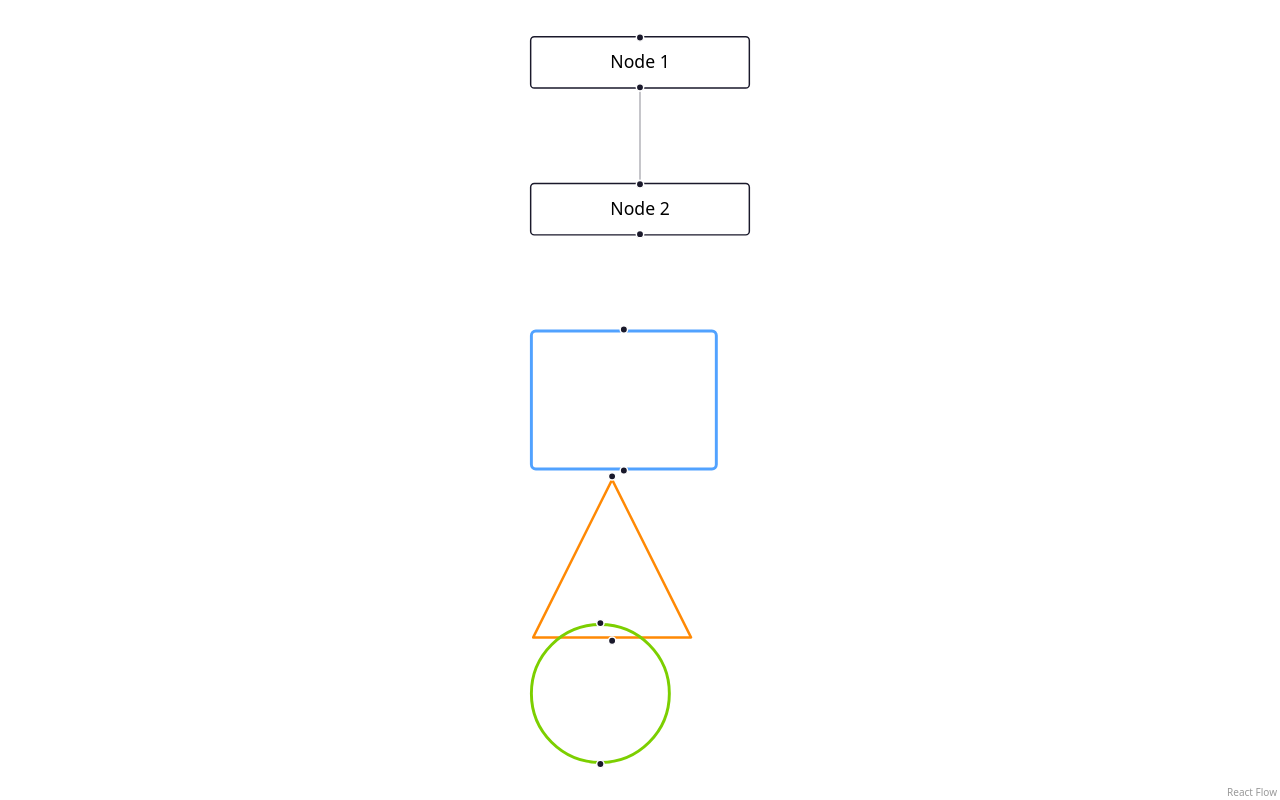
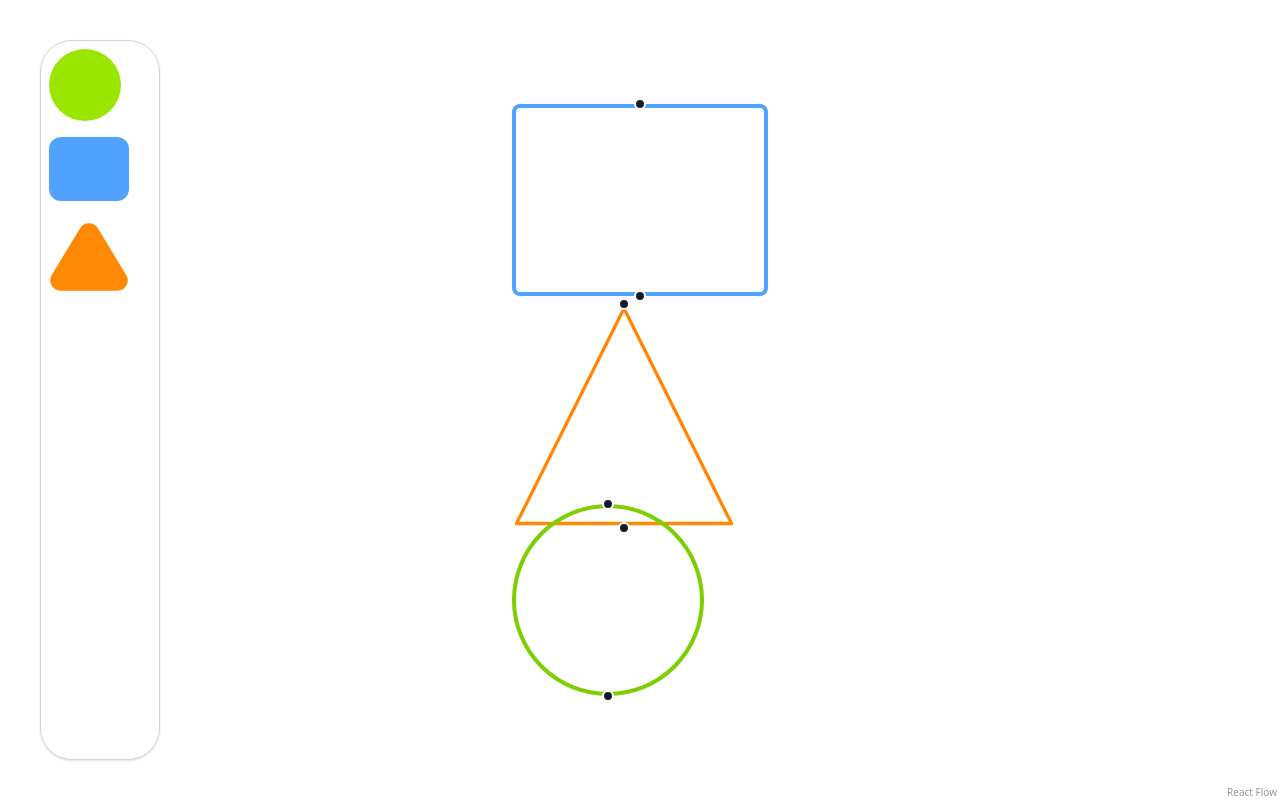
Before and after one commit to Hwosch/Diagram-Editor, a React (Vite) app: page / in a window 1280 px wide. Built offline with nearby package versions, Linux system fonts and the light colour scheme.

Commit message:
- Сайдбар без функционала - Стор диаграмм

```diff
--- /dev/null
+++ b/src/common/common.consts.ts
@@ -0,0 +1,7 @@
+export const SHAPES = {
+  RECTANGLE: 'rectangle',
+  TRIANGLE: 'triangle',
+  CIRCLE: 'circle',
+} as const;
+
+export const LIMIT_BY_SHAPE = 5;
--- /dev/null
+++ b/src/common/store/diagram.store.ts
@@ -0,0 +1,90 @@
+import { create } from 'zustand';
+import type { IDiagramState, IShapeNode } from '../types/diagram.types';
+import { LIMIT_BY_SHAPE, SHAPES } from '../common.consts';
+import { addEdge, applyEdgeChanges, applyNodeChanges } from '@xyflow/react';
+
+const initialNodes: IShapeNode[] = [
+  {
+    id: 'n3',
+    position: { x: 0, y: 200 },
+    data: { label: 'Node 3' },
+    type: SHAPES.RECTANGLE,
+  },
+  {
+    id: 'n4',
+    position: { x: 0, y: 300 },
+    data: { label: 'Node 4' },
+    type: SHAPES.TRIANGLE,
+  },
+  {
+    id: 'n5',
+    position: { x: 0, y: 400 },
+    data: { label: 'Node 5' },
+    type: SHAPES.CIRCLE,
+  },
+];
+
+export const useDiagramStore = create<IDiagramState>((set, get) => ({
+  nodes: initialNodes,
+  edges: [],
+  shapeCount: { circle: 0, rectangle: 0, triangle: 0 },
+
+  addNode: (type) => {
+    const { shapeCount } = get();
+
+    if (shapeCount[type] >= LIMIT_BY_SHAPE) return;
+
+    const newNode: IShapeNode = {
+      id: crypto.randomUUID(),
+      type,
+      position: { x: 0, y: 0 },
+      data: {
+        label: `${type}-Node`,
+      },
+    };
+
+    set((state) => ({
+      nodes: [...state.nodes, newNode],
+      shapeCount: {
+        ...state.shapeCount,
+        [type]: state.shapeCount[type] + 1,
+      },
+    }));
+  },
+
+  removeNode: (id) => {
+    const { nodes } = get();
+    const nodeToRemove = nodes.find((n) => n.id === id);
+
+    if (!nodeToRemove) return;
+
+    set((state) => ({
+      nodes: state.nodes.filter((n) => n.id !== id),
+      shapeCount: {
+        ...state.shapeCount,
+        [nodeToRemove.type]: Math.max(
+          0,
+          state.shapeCount[nodeToRemove.type] - 1
+        ),
+      },
+    }));
+  },
+
+  updateNodes: (changes) => {
+    set((state) => ({
+      nodes: applyNodeChanges(changes, state.nodes),
+    }));
+  },
+
+  updateEdges: (changes) => {
+    set((state) => ({
+      edges: applyEdgeChanges(changes, state.edges),
+    }));
+  },
+
+  updateConnections: (connection) => {
+    set((state) => ({
+      edges: addEdge(connection, state.edges),
+    }));
+  },
+}));
--- a/src/modules/App.tsx
+++ b/src/modules/App.tsx
@@ -1,8 +1,10 @@
 import { Editor } from './Editor';
+import { Sidebar } from './Sidebar/components/Sidebar';
 
 export default function App() {
   return (
-    <div style={{ width: '100vw', height: '100vh' }}>
+    <div>
+      <Sidebar />
       <Editor />
     </div>
   );
--- a/src/modules/Editor/components/RectangleShape.tsx
+++ b/src/modules/Editor/components/CircleShapeNode.tsx
@@ -1,8 +1,8 @@
 import type React from 'react';
 import { BaseShapeNode } from './BaseShapeNode';
 
-export const RectangleShape: React.FC = () => (
+export const CircleShapeNode: React.FC = () => (
   <BaseShapeNode>
-    <div className='w-32 h-24 border-2 border-blue-400 rounded-sm' />
+    <div className='size-24 border-2 border-lime-500 rounded-full' />
   </BaseShapeNode>
 );
--- a/src/modules/Editor/components/Editor.tsx
+++ b/src/modules/Editor/components/Editor.tsx
@@ -1,78 +1,29 @@
-import { useState, useCallback } from 'react';
-import {
-  ReactFlow,
-  applyNodeChanges,
-  applyEdgeChanges,
-  addEdge,
-  type OnNodesChange,
-  type OnEdgesChange,
-  type OnConnect,
-  type Node,
-  type Edge,
-  type NodeTypes,
-} from '@xyflow/react';
-import { RectangleShape } from './RectangleShape';
-import { TriangleShape } from './TriangleShape';
-import { CircleShape } from './CircleShape';
-import { DELETE_KEY_CODES, SHAPES } from '../consts/editor.consts';
-
-const initialNodes: Node[] = [
-  { id: 'n1', position: { x: 0, y: 0 }, data: { label: 'Node 1' } },
-  { id: 'n2', position: { x: 0, y: 100 }, data: { label: 'Node 2' } },
-  {
-    id: 'n3',
-    position: { x: 0, y: 200 },
-    data: { label: 'Node 3' },
-    type: SHAPES.RECTANGLE,
-  },
-  {
-    id: 'n4',
-    position: { x: 0, y: 300 },
-    data: { label: 'Node 4' },
-    type: SHAPES.TRIANGLE,
-  },
-  {
-    id: 'n5',
-    position: { x: 0, y: 400 },
-    data: { label: 'Node 5' },
-    type: SHAPES.CIRCLE,
-  },
-];
-const initialEdges: Edge[] = [{ id: 'n1-n2', source: 'n1', target: 'n2' }];
+import { ReactFlow, type NodeTypes } from '@xyflow/react';
+import { RectangleShapeNode } from './RectangleShapeNode';
+import { TriangleShapeNode } from './TriangleShapeNode';
+import { CircleShapeNode } from './CircleShapeNode';
+import { DELETE_KEY_CODES } from '../consts/editor.consts';
+import { SHAPES } from '../../../common/common.consts';
+import { useDiagramStore } from '../../../common/store/diagram.store';
 
 const NODE_TYPES: NodeTypes = {
-  [SHAPES.RECTANGLE]: RectangleShape,
-  [SHAPES.TRIANGLE]: TriangleShape,
-  [SHAPES.CIRCLE]: CircleShape,
+  [SHAPES.RECTANGLE]: RectangleShapeNode,
+  [SHAPES.TRIANGLE]: TriangleShapeNode,
+  [SHAPES.CIRCLE]: CircleShapeNode,
 };
 
 export function Editor() {
-  const [nodes, setNodes] = useState<Node[]>(initialNodes);
-  const [edges, setEdges] = useState<Edge[]>(initialEdges);
-
-  const onNodesChange: OnNodesChange = useCallback(
-    (changes) =>
-      setNodes((nodesSnapshot) => applyNodeChanges(changes, nodesSnapshot)),
-    []
-  );
-  const onEdgesChange: OnEdgesChange = useCallback(
-    (changes) =>
-      setEdges((edgesSnapshot) => applyEdgeChanges(changes, edgesSnapshot)),
-    []
-  );
-  const onConnect: OnConnect = useCallback(
-    (params) => setEdges((edgesSnapshot) => addEdge(params, edgesSnapshot)),
-    []
-  );
+  const { edges, nodes, updateEdges, updateNodes, updateConnections } =
+    useDiagramStore();
 
   return (
-    <div style={{ width: '100vw', height: '100vh' }}>
+    <div className='w-screen h-screen'>
       <ReactFlow
         nodes={nodes}
         edges={edges}
-        onNodesChange={onNodesChange}
-        onEdgesChange={onEdgesChange}
-        onConnect={onConnect}
+        onNodesChange={updateNodes}
+        onEdgesChange={updateEdges}
+        onConnect={updateConnections}
         nodeTypes={NODE_TYPES}
         deleteKeyCode={DELETE_KEY_CODES}
         fitView
--- a/src/modules/Editor/components/CircleShape.tsx
+++ b/src/modules/Editor/components/RectangleShapeNode.tsx
@@ -1,8 +1,8 @@
 import type React from 'react';
 import { BaseShapeNode } from './BaseShapeNode';
 
-export const CircleShape: React.FC = () => (
+export const RectangleShapeNode: React.FC = () => (
   <BaseShapeNode>
-    <div className='size-24 border-2 border-lime-500 rounded-full' />
+    <div className='w-32 h-24 border-2 border-blue-400 rounded-sm' />
   </BaseShapeNode>
 );
--- a/src/modules/Editor/components/TriangleShape.tsx
+++ b/src/modules/Editor/components/TriangleShapeNode.tsx
@@ -1,7 +1,7 @@
 import type React from 'react';
 import { BaseShapeNode } from './BaseShapeNode';
 
-export const TriangleShape: React.FC = () => (
+export const TriangleShapeNode: React.FC = () => (
   <BaseShapeNode>
     <svg className='size-28' viewBox='0 0 100 100'>
       <polygon
--- a/src/modules/Editor/consts/editor.consts.ts
+++ b/src/modules/Editor/consts/editor.consts.ts
@@ -1,9 +1,3 @@
 import type { KeyCode } from '@xyflow/react';
 
-export const SHAPES = {
-  RECTANGLE: 'rectangle',
-  TRIANGLE: 'triangle',
-  CIRCLE: 'circle',
-} as const;
-
 export const DELETE_KEY_CODES: KeyCode = ['Delete', 'Backspace'];
--- /dev/null
+++ b/src/modules/Sidebar/components/Sidebar.tsx
@@ -0,0 +1,35 @@
+import type React from 'react';
+
+export const Sidebar: React.FC = () => (
+  <div className='fixed h-full p-10 z-1'>
+    <div className='h-full w-30 border border-gray-300 rounded-4xl shadow bg-white flex-col'>
+      <button className='w-full p-2'>
+        <div className='size-18 bg-lime-400 rounded-full' />
+      </button>
+      <button className='w-full p-2'>
+        <div className='w-20 h-16 bg-blue-400 rounded-xl' />
+      </button>
+      <button className='w-full p-2'>
+        <svg
+          viewBox='0 0 16 16'
+          xmlns='http://www.w3.org/2000/svg'
+          fill='none'
+          className='size-20 text-orange-400'
+        >
+          <g id='SVGRepo_bgCarrier' stroke-width='0'></g>
+          <g
+            id='SVGRepo_tracerCarrier'
+            stroke-linecap='round'
+            stroke-linejoin='round'
+          ></g>
+          <g id='SVGRepo_iconCarrier'>
+            <path
+              fill='currentColor'
+              d='M8 1.25a2.101 2.101 0 00-1.785.996l.64.392-.642-.388-5.675 9.373-.006.01a2.065 2.065 0 00.751 2.832c.314.183.67.281 1.034.285h11.366a2.101 2.101 0 001.791-1.045 2.064 2.064 0 00-.006-2.072L9.788 2.25l-.003-.004A2.084 2.084 0 008 1.25z'
+            ></path>
+          </g>
+        </svg>
+      </button>
+    </div>
+  </div>
+);
```
Also changed, not shown: src/common/types/diagram.types.ts (added, +26 -0 lines).
